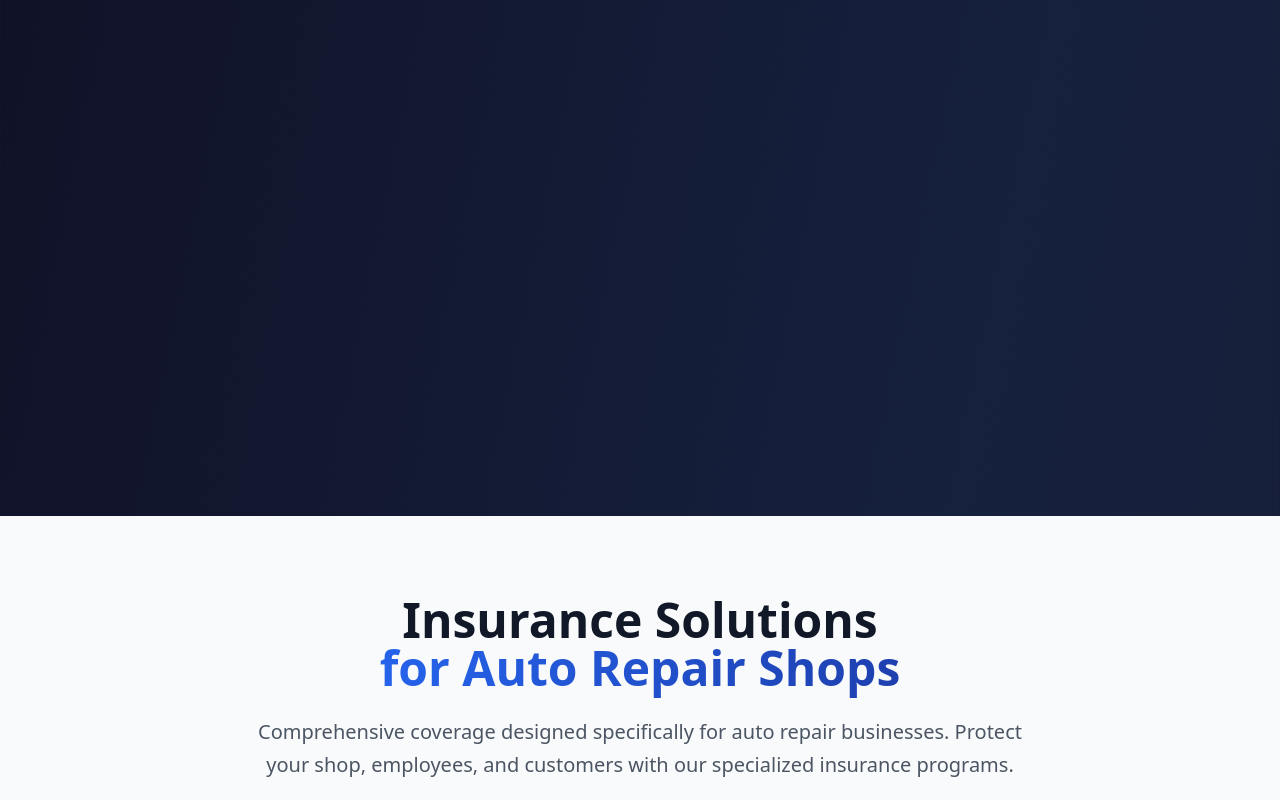
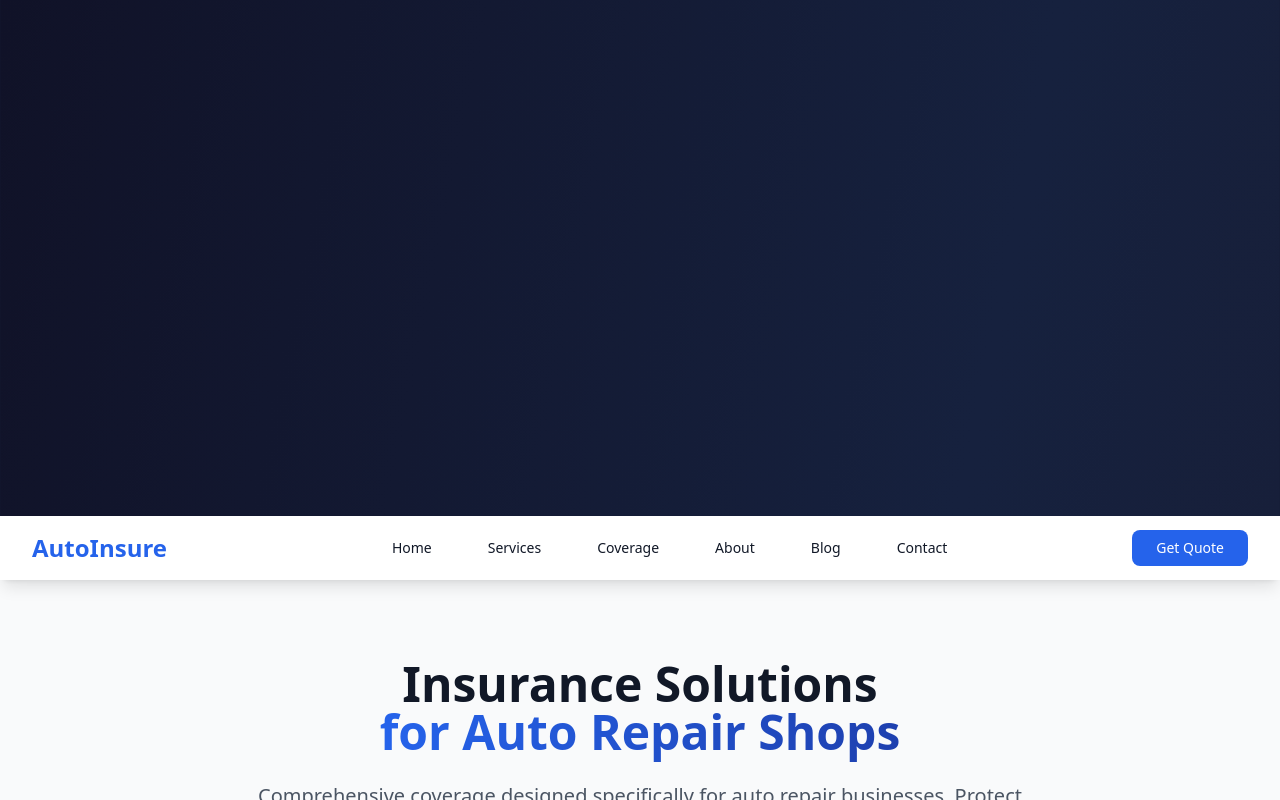
Before and after one commit to MCERQUA/autorepairshopinsurance-web, an Astro site: page / in a window 1280 px wide. Shown: the part 1084-1884 px from the top of the page. Built offline with nearby package versions, Linux system fonts and the light colour scheme; Astro itself is replaced by a stand-in of ours.

Commit message:
Add navigation menu that appears after hero section

```diff
--- /dev/null
+++ b/src/components/ui/navigation.tsx
@@ -0,0 +1,96 @@
+import React from 'react';
+import { cn } from "@/lib/utils";
+
+interface NavigationProps extends React.HTMLAttributes<HTMLElement> {
+  className?: string;
+}
+
+export const Navigation = React.forwardRef<HTMLElement, NavigationProps>(
+  ({ className, ...props }, ref) => {
+    return (
+      <nav ref={ref} className={cn("w-full bg-white shadow-lg sticky top-0 z-50", className)} {...props}>
+        <div className="max-w-7xl mx-auto px-4 sm:px-6 lg:px-8">
+          <div className="flex justify-between items-center h-16">
+            {/* Logo */}
+            <div className="flex-shrink-0">
+              <div className="flex items-center">
+                <div className="text-2xl font-bold text-blue-600">
+                  AutoInsure
+                </div>
+              </div>
+            </div>
+
+            {/* Desktop Navigation */}
+            <div className="hidden md:block">
+              <div className="ml-10 flex items-baseline space-x-8">
+                <a href="#home" className="text-gray-900 hover:text-blue-600 px-3 py-2 text-sm font-medium transition-colors">
+                  Home
+                </a>
+                <a href="#services" className="text-gray-900 hover:text-blue-600 px-3 py-2 text-sm font-medium transition-colors">
+                  Services
+                </a>
+                <a href="#coverage" className="text-gray-900 hover:text-blue-600 px-3 py-2 text-sm font-medium transition-colors">
+                  Coverage
+                </a>
+                <a href="#about" className="text-gray-900 hover:text-blue-600 px-3 py-2 text-sm font-medium transition-colors">
+                  About
+                </a>
+                <a href="#blog" className="text-gray-900 hover:text-blue-600 px-3 py-2 text-sm font-medium transition-colors">
+                  Blog
+                </a>
+                <a href="#contact" className="text-gray-900 hover:text-blue-600 px-3 py-2 text-sm font-medium transition-colors">
+                  Contact
+                </a>
+              </div>
+            </div>
+
+            {/* CTA Button */}
+            <div className="hidden md:block">
+              <button className="bg-blue-600 text-white px-6 py-2 text-sm font-medium rounded-lg hover:bg-blue-700 transition-colors">
+                Get Quote
+              </button>
+            </div>
+
+            {/* Mobile menu button */}
+            <div className="md:hidden">
+              <button type="button" className="text-gray-900 hover:text-blue-600 focus:outline-none focus:text-blue-600" aria-controls="mobile-menu" aria-expanded="false">
+                <svg className="h-6 w-6" stroke="currentColor" fill="none" viewBox="0 0 24 24">
+                  <path strokeLinecap="round" strokeLinejoin="round" strokeWidth="2" d="M4 6h16M4 12h16M4 18h16" />
+                </svg>
+              </button>
+            </div>
+          </div>
+
+          {/* Mobile Navigation */}
+          <div className="md:hidden" id="mobile-menu">
+            <div className="px-2 pt-2 pb-3 space-y-1 sm:px-3 border-t border-gray-200">
+              <a href="#home" className="text-gray-900 hover:text-blue-600 block px-3 py-2 text-sm font-medium">
+                Home
+              </a>
+              <a href="#services" className="text-gray-900 hover:text-blue-600 block px-3 py-2 text-sm font-medium">
+                Services
+              </a>
+              <a href="#coverage" className="text-gray-900 hover:text-blue-600 block px-3 py-2 text-sm font-medium">
+                Coverage
+              </a>
+              <a href="#about" className="text-gray-900 hover:text-blue-600 block px-3 py-2 text-sm font-medium">
+                About
+              </a>
+              <a href="#blog" className="text-gray-900 hover:text-blue-600 block px-3 py-2 text-sm font-medium">
+                Blog
+              </a>
+              <a href="#contact" className="text-gray-900 hover:text-blue-600 block px-3 py-2 text-sm font-medium">
+                Contact
+              </a>
+              <button className="w-full text-left bg-blue-600 text-white px-3 py-2 text-sm font-medium rounded-lg hover:bg-blue-700 transition-colors mt-2">
+                Get Quote
+              </button>
+            </div>
+          </div>
+        </div>
+      </nav>
+    );
+  }
+);
+
+Navigation.displayName = "Navigation";
--- a/src/pages/index.astro
+++ b/src/pages/index.astro
@@ -1,6 +1,7 @@
 ---
 import BaseLayout from '../layouts/BaseLayout.astro';
 import { AutoRepairHeroSection } from '../components/sections/AutoRepairHeroSection';
+import { Navigation } from '../components/ui/navigation';
 import Services from '../components/sections/Services.astro';
 import BlogSection from '../components/sections/BlogSection.astro';
 import Contact from '../components/sections/Contact.astro';
@@ -9,6 +10,7 @@ import Contact from '../components/sections/Contact.astro';
 <BaseLayout title="Auto Repair Shop Insurance | Comprehensive Coverage Solutions">
   <main>
     <AutoRepairHeroSection client:load />
+    <Navigation client:load />
     <Services />
     <BlogSection />
     <Contact />
```
